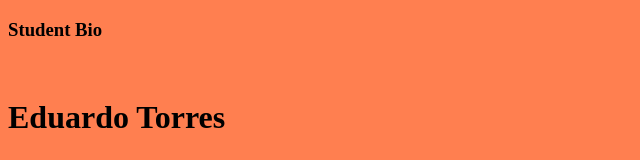
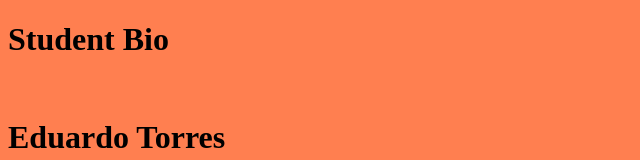
Before and after one commit to EduardoBenTorres/EduardoBootcamp, a plain HTML site: page index.html in a window 1280 px wide. Shown: the top 160 px of the page, without its empty margins (0-640 px from the left). Drawn offline with Linux system fonts and the light colour scheme.

Commit message:
final final

```diff
--- a/index.html
+++ b/index.html
@@ -6,7 +6,7 @@
     <meta name="viewport" content="width=device-width, initial-scale=1.0">
     <title>Activity</title>
 </head>
-<h3>Student Bio</h3>
+<h1>Student Bio</h1>
 <br>
 <h1>Eduardo Torres</h1>
 <br>
```
